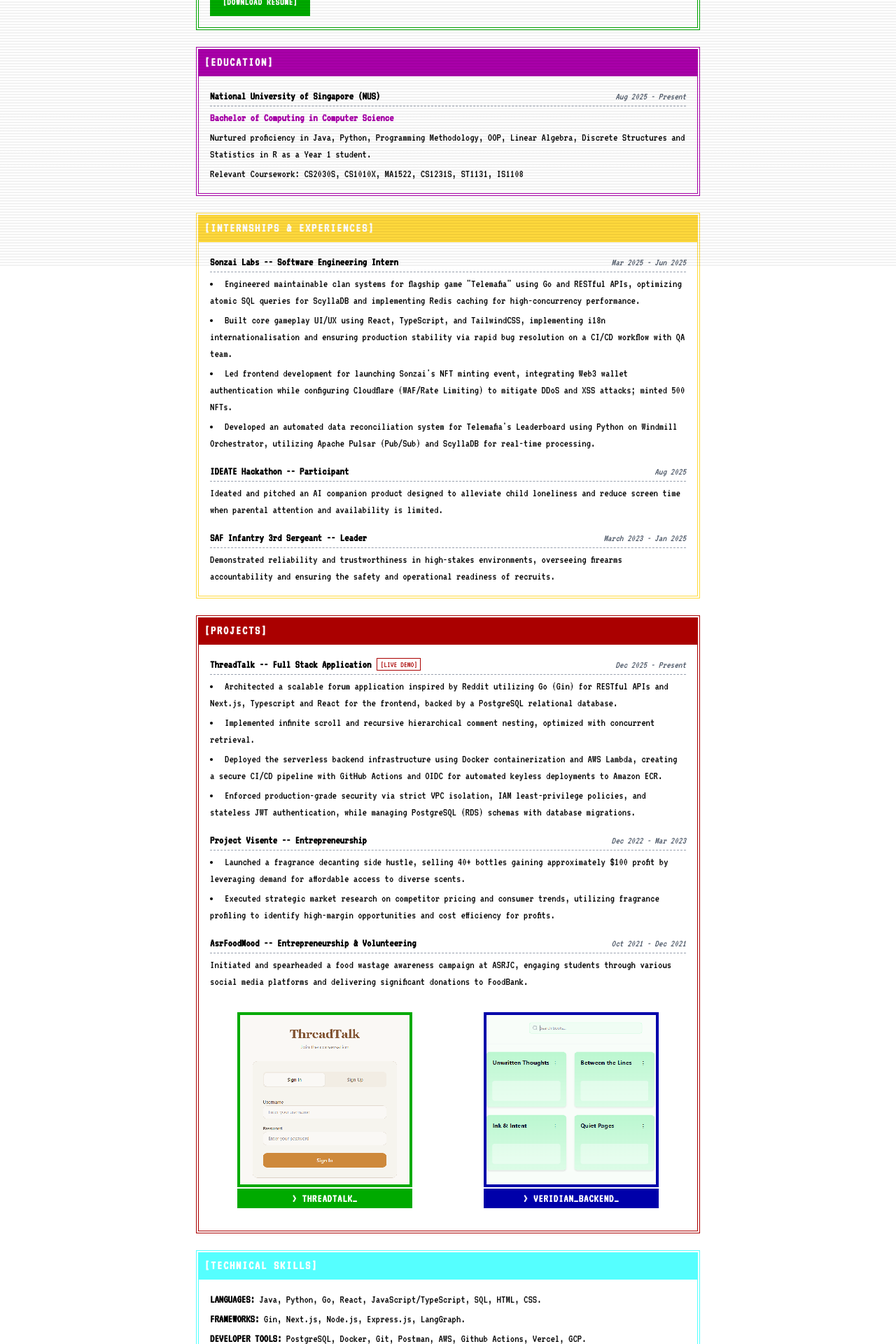
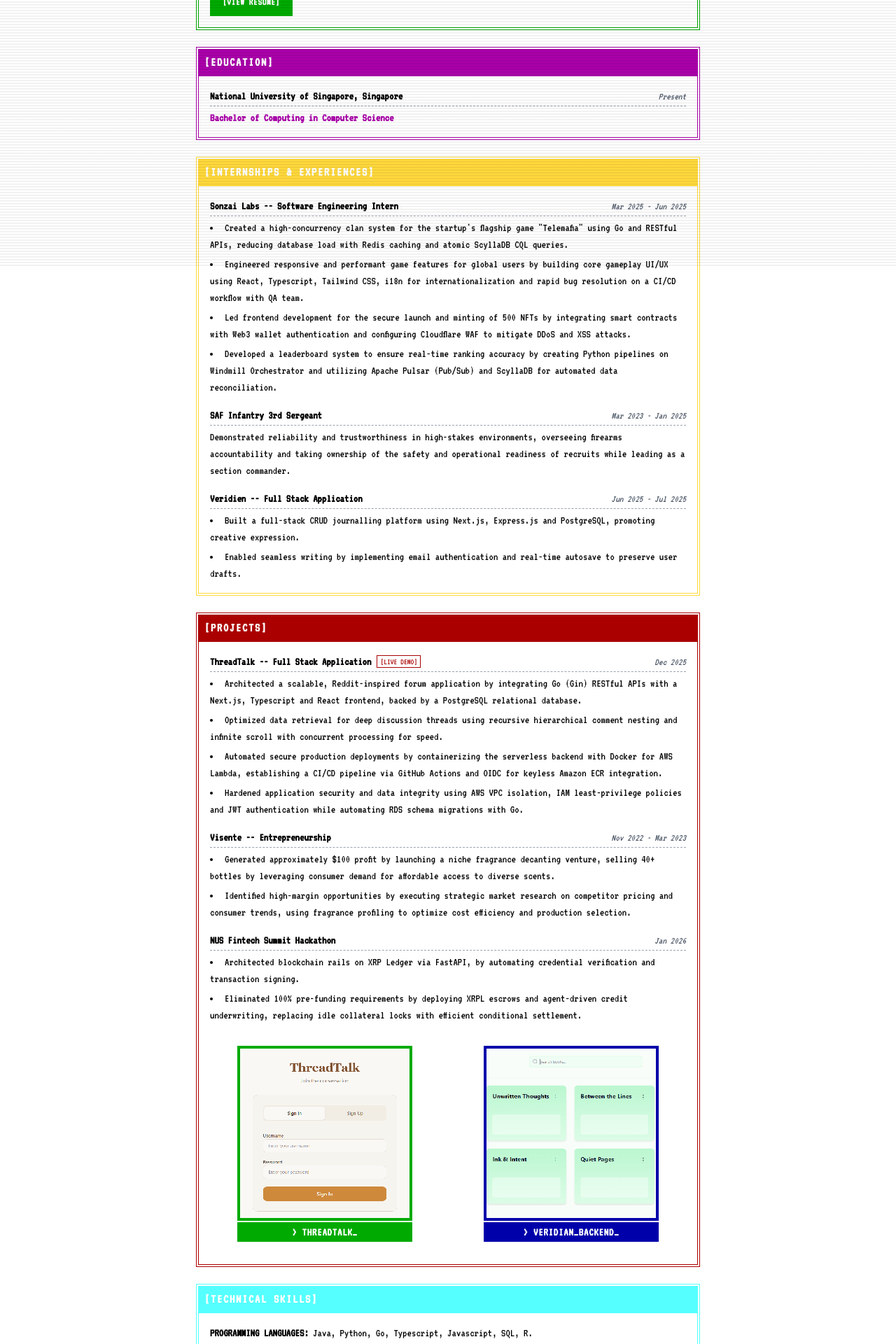
Before and after one commit to v1-nce/pwebsite, a Next.js app: page / in a window 1280 px wide. Shown: the part 420-2340 px from the top of the page at 70% size. Built offline with nearby package versions, Linux system fonts and the light colour scheme.

Commit message:
Changed View Resume

```diff
--- a/src/app/page.tsx
+++ b/src/app/page.tsx
@@ -53,8 +53,8 @@
             system. Additionally, I am currently working on ThreadTalk, an ongoing personal project!
             Check out my resume below:
           </p>
-          <a href="/cv/Vincent_Ong_Resume.pdf" download className="retro-btn">
-            [DOWNLOAD RESUME]
+          <a href="/cv/Vincent_Ong_Resume.pdf" target="_blank" rel="noopener noreferrer" className="retro-btn">
+            [VIEW RESUME]
           </a>
         </Section>
 
@@ -62,18 +62,11 @@
         <Section title="EDUCATION" color="purple">
           <div>
             <div className="flex justify-between items-baseline border-b border-dashed border-gray-400 pb-0.5 mb-1">
-              <h3 className="text-sm md:text-base font-bold">National University of Singapore (NUS)</h3>
-              <span className="text-xs md:text-sm italic text-gray-600 shrink-0 ml-2">Aug 2025 - Present</span>
+              <h3 className="text-sm md:text-base font-bold">National University of Singapore, Singapore</h3>
+              <span className="text-xs md:text-sm italic text-gray-600 shrink-0 ml-2">Present</span>
             </div>
             <p className="text-sm md:text-base font-bold text-tos-purple">
               Bachelor of Computing in Computer Science
-            </p>
-            <p className="text-sm md:text-base mt-1">
-              Nurtured proficiency in Java, Python, Programming Methodology, OOP, Linear Algebra,
-              Discrete Structures and Statistics in R as a Year 1 student.
-            </p>
-            <p className="text-sm md:text-base mt-1">
-              Relevant Coursework: CS2030S, CS1010X, MA1522, CS1231S, ST1131, IS1108
             </p>
           </div>
         </Section>
@@ -88,44 +81,48 @@
               </div>
               <ul className="text-sm md:text-base list-disc list-inside space-y-1">
                 <li>
-                  Engineered maintainable clan systems for flagship game &quot;Telemafia&quot; using Go and RESTful APIs,
-                  optimizing atomic SQL queries for ScyllaDB and implementing Redis caching for high-concurrency performance.
+                  Created a high-concurrency clan system for the startup&apos;s flagship game &quot;Telemafia&quot; using Go and RESTful APIs,
+                  reducing database load with Redis caching and atomic ScyllaDB CQL queries.
                 </li>
                 <li>
-                  Built core gameplay UI/UX using React, TypeScript, and TailwindCSS, implementing i18n internationalisation
-                  and ensuring production stability via rapid bug resolution on a CI/CD workflow with QA team.
+                  Engineered responsive and performant game features for global users by building core gameplay UI/UX using React,
+                  Typescript, Tailwind CSS, i18n for internationalization and rapid bug resolution on a CI/CD workflow with QA team.
                 </li>
                 <li>
-                  Led frontend development for launching Sonzai&apos;s NFT minting event, integrating Web3 wallet authentication
-                  while configuring Cloudflare (WAF/Rate Limiting) to mitigate DDoS and XSS attacks; minted 500 NFTs.
+                  Led frontend development for the secure launch and minting of 500 NFTs by integrating smart contracts with Web3
+                  wallet authentication and configuring Cloudflare WAF to mitigate DDoS and XSS attacks.
                 </li>
                 <li>
-                  Developed an automated data reconciliation system for Telemafia&apos;s Leaderboard using Python on Windmill
-                  Orchestrator, utilizing Apache Pulsar (Pub/Sub) and ScyllaDB for real-time processing.
+                  Developed a leaderboard system to ensure real-time ranking accuracy by creating Python pipelines on Windmill
+                  Orchestrator and utilizing Apache Pulsar (Pub/Sub) and ScyllaDB for automated data reconciliation.
                 </li>
               </ul>
             </div>
 
             <div>
               <div className="flex justify-between items-baseline border-b border-dashed border-gray-400 pb-0.5 mb-1">
-                <h3 className="text-sm md:text-base font-bold">IDEATE Hackathon -- Participant</h3>
-                <span className="text-xs md:text-sm italic text-gray-600 shrink-0 ml-2">Aug 2025</span>
+                <h3 className="text-sm md:text-base font-bold">SAF Infantry 3rd Sergeant</h3>
+                <span className="text-xs md:text-sm italic text-gray-600 shrink-0 ml-2">Mar 2023 - Jan 2025</span>
               </div>
               <p className="text-sm md:text-base">
-                Ideated and pitched an AI companion product designed to alleviate child loneliness and reduce screen time
-                when parental attention and availability is limited.
+                Demonstrated reliability and trustworthiness in high-stakes environments, overseeing firearms accountability and
+                taking ownership of the safety and operational readiness of recruits while leading as a section commander.
               </p>
             </div>
 
             <div>
               <div className="flex justify-between items-baseline border-b border-dashed border-gray-400 pb-0.5 mb-1">
-                <h3 className="text-sm md:text-base font-bold">SAF Infantry 3rd Sergeant -- Leader</h3>
-                <span className="text-xs md:text-sm italic text-gray-600 shrink-0 ml-2">March 2023 - Jan 2025</span>
+                <h3 className="text-sm md:text-base font-bold">Veridien -- Full Stack Application</h3>
+                <span className="text-xs md:text-sm italic text-gray-600 shrink-0 ml-2">Jun 2025 - Jul 2025</span>
               </div>
-              <p className="text-sm md:text-base">
-                Demonstrated reliability and trustworthiness in high-stakes environments, overseeing firearms accountability
-                and ensuring the safety and operational readiness of recruits.
-              </p>
+              <ul className="text-sm md:text-base list-disc list-inside space-y-1">
+                <li>
+                  Built a full-stack CRUD journalling platform using Next.js, Express.js and PostgreSQL, promoting creative expression.
+                </li>
+                <li>
+                  Enabled seamless writing by implementing email authentication and real-time autosave to preserve user drafts.
+                </li>
+              </ul>
             </div>
           </div>
         </Section>
@@ -148,53 +145,59 @@
                       [LIVE DEMO]
                     </a>
                 </div>
-                <span className="text-xs md:text-sm italic text-gray-600 shrink-0 ml-2">Dec 2025 - Present</span>
+                <span className="text-xs md:text-sm italic text-gray-600 shrink-0 ml-2">Dec 2025</span>
               </div>
               <ul className="text-sm md:text-base list-disc list-inside space-y-1">
                 <li>
-                  Architected a scalable forum application inspired by Reddit utilizing Go (Gin) for RESTful APIs and
-                  Next.js, Typescript and React for the frontend, backed by a PostgreSQL relational database.
+                  Architected a scalable, Reddit-inspired forum application by integrating Go (Gin) RESTful APIs with a Next.js, Typescript
+                  and React frontend, backed by a PostgreSQL relational database.
                 </li>
                 <li>
-                  Implemented infinite scroll and recursive hierarchical comment nesting, optimized with concurrent retrieval.
+                  Optimized data retrieval for deep discussion threads using recursive hierarchical comment nesting and infinite scroll
+                  with concurrent processing for speed.
                 </li>
                 <li>
-                  Deployed the serverless backend infrastructure using Docker containerization and AWS Lambda, creating a
-                  secure CI/CD pipeline with GitHub Actions and OIDC for automated keyless deployments to Amazon ECR.
+                  Automated secure production deployments by containerizing the serverless backend with Docker for AWS Lambda,
+                  establishing a CI/CD pipeline via GitHub Actions and OIDC for keyless Amazon ECR integration.
                 </li>
                 <li>
-                  Enforced production-grade security via strict VPC isolation, IAM least-privilege policies, and stateless
-                  JWT authentication, while managing PostgreSQL (RDS) schemas with database migrations.
+                  Hardened application security and data integrity using AWS VPC isolation, IAM least-privilege policies and JWT
+                  authentication while automating RDS schema migrations with Go.
                 </li>
               </ul>
             </div>
 
             <div>
               <div className="flex justify-between items-baseline border-b border-dashed border-gray-400 pb-0.5 mb-1">
-                <h3 className="text-sm md:text-base font-bold">Project Visente -- Entrepreneurship</h3>
-                <span className="text-xs md:text-sm italic text-gray-600 shrink-0 ml-2">Dec 2022 - Mar 2023</span>
+                <h3 className="text-sm md:text-base font-bold">Visente -- Entrepreneurship</h3>
+                <span className="text-xs md:text-sm italic text-gray-600 shrink-0 ml-2">Nov 2022 - Mar 2023</span>
               </div>
               <ul className="text-sm md:text-base list-disc list-inside space-y-1">
                 <li>
-                  Launched a fragrance decanting side hustle, selling 40+ bottles gaining approximately $100 profit by
-                  leveraging demand for affordable access to diverse scents.
+                  Generated approximately $100 profit by launching a niche fragrance decanting venture, selling 40+ bottles by leveraging
+                  consumer demand for affordable access to diverse scents.
                 </li>
                 <li>
-                  Executed strategic market research on competitor pricing and consumer trends, utilizing fragrance
-                  profiling to identify high-margin opportunities and cost efficiency for profits.
+                  Identified high-margin opportunities by executing strategic market research on competitor pricing and consumer
+                  trends, using fragrance profiling to optimize cost efficiency and production selection.
                 </li>
               </ul>
             </div>
 
             <div>
               <div className="flex justify-between items-baseline border-b border-dashed border-gray-400 pb-0.5 mb-1">
-                <h3 className="text-sm md:text-base font-bold">AsrFoodMood -- Entrepreneurship & Volunteering</h3>
-                <span className="text-xs md:text-sm italic text-gray-600 shrink-0 ml-2">Oct 2021 - Dec 2021</span>
+                <h3 className="text-sm md:text-base font-bold">NUS Fintech Summit Hackathon</h3>
+                <span className="text-xs md:text-sm italic text-gray-600 shrink-0 ml-2">Jan 2026</span>
               </div>
-              <p className="text-sm md:text-base">
-                Initiated and spearheaded a food wastage awareness campaign at ASRJC, engaging students through various
-                social media platforms and delivering significant donations to FoodBank.
-              </p>
+              <ul className="text-sm md:text-base list-disc list-inside space-y-1">
+                <li>
+                  Architected blockchain rails on XRP Ledger via FastAPI, by automating credential verification and transaction signing.
+                </li>
+                <li>
+                  Eliminated 100% pre-funding requirements by deploying XRPL escrows and agent-driven credit underwriting,
+                  replacing idle collateral locks with efficient conditional settlement.
+                </li>
+              </ul>
             </div>
 
             {/* --- NEW VISUAL SHOWCASE --- */}
@@ -206,16 +209,16 @@
         {/* --- TECHNICAL SKILLS --- */}
         <Section title="TECHNICAL SKILLS" color="lightblue">
           <div className="space-y-1 text-sm md:text-base">
-            <p><span className="font-bold">LANGUAGES:</span> Java, Python, Go, React, JavaScript/TypeScript, SQL, HTML, CSS.</p>
-            <p><span className="font-bold">FRAMEWORKS:</span> Gin, Next.js, Node.js, Express.js, LangGraph.</p>
-            <p><span className="font-bold">DEVELOPER TOOLS:</span> PostgreSQL, Docker, Git, Postman, AWS, Github Actions, Vercel, GCP.</p>
+            <p><span className="font-bold">PROGRAMMING LANGUAGES:</span> Java, Python, Go, Typescript, Javascript, SQL, R.</p>
+            <p><span className="font-bold">FRAMEWORKS:</span> React, Gin, Next.js, LangGraph, PyTorch, FastAPI, Express.js.</p>
+            <p><span className="font-bold">TECHNOLOGIES:</span> PostgreSQL, Docker, Git, AWS, Redis, GCP, AWS Bedrock.</p>
           </div>
         </Section>
 
         {/* --- CERTIFICATIONS & INTERESTS --- */}
         <Section title="CERTIFICATIONS & INTERESTS" color="yellow">
           <div className="space-y-1 text-sm md:text-base">
-            <p><span className="font-bold">CERTIFICATIONS:</span> Google Professional Machine Learning Engineer Certification (GCP).</p>
+            <p><span className="font-bold">CERTIFICATIONS:</span> Google Cloud Professional Machine Learning Engineer Certification.</p>
             <p><span className="font-bold">INTERESTS:</span> Art and drawing, brazilian jiujitsu, tennis and taekwondo.</p>
             <p><span className="font-bold">SKILLS:</span> Duty-oriented, ownership, public speaking, leadership, an awesome team-player, optimism.</p>
           </div>
@@ -224,17 +227,18 @@
         {/* --- CONTACT --- */}
         <Section title="CONTACT" color="green">
           <div className="space-y-1 text-sm md:text-base">
+            <p><span className="font-bold">PHONE:</span> (+65) 89078626</p>
             <p><span className="font-bold">EMAIL:</span> vincentongkaisen6@gmail.com</p>
+            <p>
+              <span className="font-bold">LINKEDIN:</span>{' '}
+              <a href="https://www.linkedin.com/in/vincentoks/" target="_blank" rel="noopener noreferrer" className="underline hover:text-tos-red">
+                linkedin.com/in/vincentoks
+              </a>
+            </p>
             <p>
               <span className="font-bold">GITHUB:</span>{' '}
               <a href="https://github.com/v1-nce" target="_blank" rel="noopener noreferrer" className="underline hover:text-tos-red">
                 github.com/v1-nce
-              </a>
-            </p>
-            <p>
-              <span className="font-bold">LINKEDIN:</span>{' '}
-              <a href="https://www.linkedin.com/in/vincentoks/" target="_blank" rel="noopener noreferrer" className="underline hover:text-tos-red">
-                linkedin.com/in/vincentoks
               </a>
             </p>
           </div>
```
Also changed, not shown: 1 other file (tests, documents, lock files or other folders).
